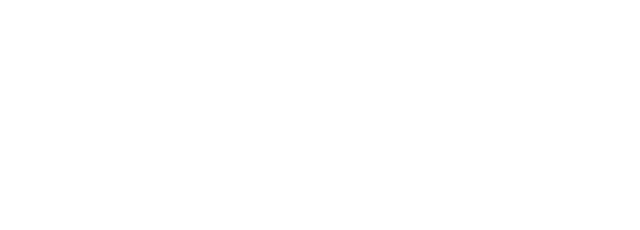
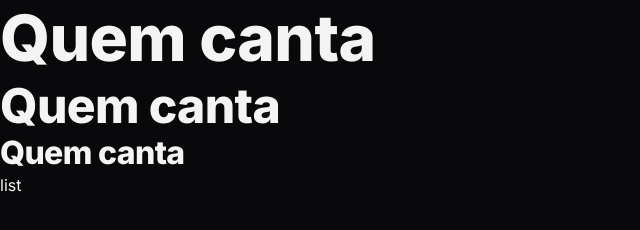
Before and after one commit to Petronilha/zingen, a plain HTML site: page index.html in a window 1280 px wide. Shown: the whole page, without its empty margins (0-640 px from the left). Drawn offline with Linux system fonts and the light colour scheme.

Commit message:
Defining CSS variables

```diff
--- a/index.html
+++ b/index.html
@@ -1,13 +1,27 @@
 <!DOCTYPE html>
 <html lang="pt-BR">
-<head>
-  <meta charset="UTF-8">
-  <meta name="viewport" content="width=device-width, initial-scale=1.0">
-  <title>Zingen - Karaoke</title>
+  <head>
+    <link rel="preconnect" href="https://fonts.googleapis.com" />
+    <link rel="preconnect" href="https://fonts.gstatic.com" crossorigin />
 
-  <link rel="stylesheet" href="style/index.css">
-</head>
-<body>
+    <meta charset="UTF-8" />
+    <meta name="viewport" content="width=device-width, initial-scale=1.0" />
+    <title>Zingen - Karaoke</title>
 
-</body>
+    <link rel="stylesheet" href="style/index.css" />
+
+    <link
+      href="https://fonts.googleapis.com/css2?family=Inter:ital,opsz,wght@0,14..32,100..900;1,14..32,100..900&display=swap"
+      rel="stylesheet"
+    />
+  </head>
+  <body>
+    <h1>Quem canta</h1>
+    <h2>Quem canta</h2>
+    <h3>Quem canta</h3>
+
+    <ul>
+      <li>list</li>
+    </ul>
+  </body>
 </html>
--- a/style/global.css
+++ b/style/global.css
@@ -0,0 +1,85 @@
+*,
+*::before,
+*::after {
+  box-sizing: border-box;
+}
+
+* {
+  margin: 0;
+  padding: 0;
+  font: inherit;
+
+  --webkit-font-smoothing: antialiased;
+  --moz-osx-font-smoothing: grayscale;
+}
+
+:root {
+  --bg-color: #09090b;
+  --surface-color: #18181b;
+  --stroke-color: #27272a;
+  --text-color-secondary: #a1a1aa;
+  --text-color-primary: #f4f4f5;
+  --brand-color-primary: #f7b733;
+  --brand-color-secondary: #fc4a1a;
+
+  --ff-sans: "Inter", sans-serif;
+  --fw-base: 400;
+  --fw-md: 500;
+  --fw-bold: 800;
+
+  --fs-sm: 0.875rem;
+  --fs-base: 1rem;
+  --fs-lg: 1.25rem;
+  --fs-xl: 1.5rem;
+  --fs-2xl: 2.5rem;
+}
+
+html {
+  font-family: var(--ff-sans);
+  font-weight: var(--fw-base);
+  font-size: var(--fs-base);
+  line-height: 1.6;
+  color: var(--text-color-primary);
+}
+
+body {
+  background-color: var(--bg-color);
+}
+
+h1,
+h2,
+h3 {
+  line-height: 1.2;
+  color: var(--text-color-primary);
+  font-weight: var(--fw-bold);
+  letter-spacing: -0.04rem;
+}
+
+h1 {
+  font-size: var(--fs-2xl);
+}
+
+h2 {
+  font-size: var(--fs-xl);
+}
+
+h3 {
+  font-size: var(--fs-lg);
+}
+
+a {
+  text-decoration: none;
+  color: inherit;
+}
+
+ul[role="list"] {
+  list-style: none;
+}
+
+@media (width >= 80em) {
+  :root {
+    --fs-lg: 2em;
+    --fs-xl: 3rem;
+    --fs-2xl: 4rem;
+  }
+}
--- a/style/index.css
+++ b/style/index.css
@@ -1 +1 @@
-@import url(global.css');
+@import url(global.css);
```
